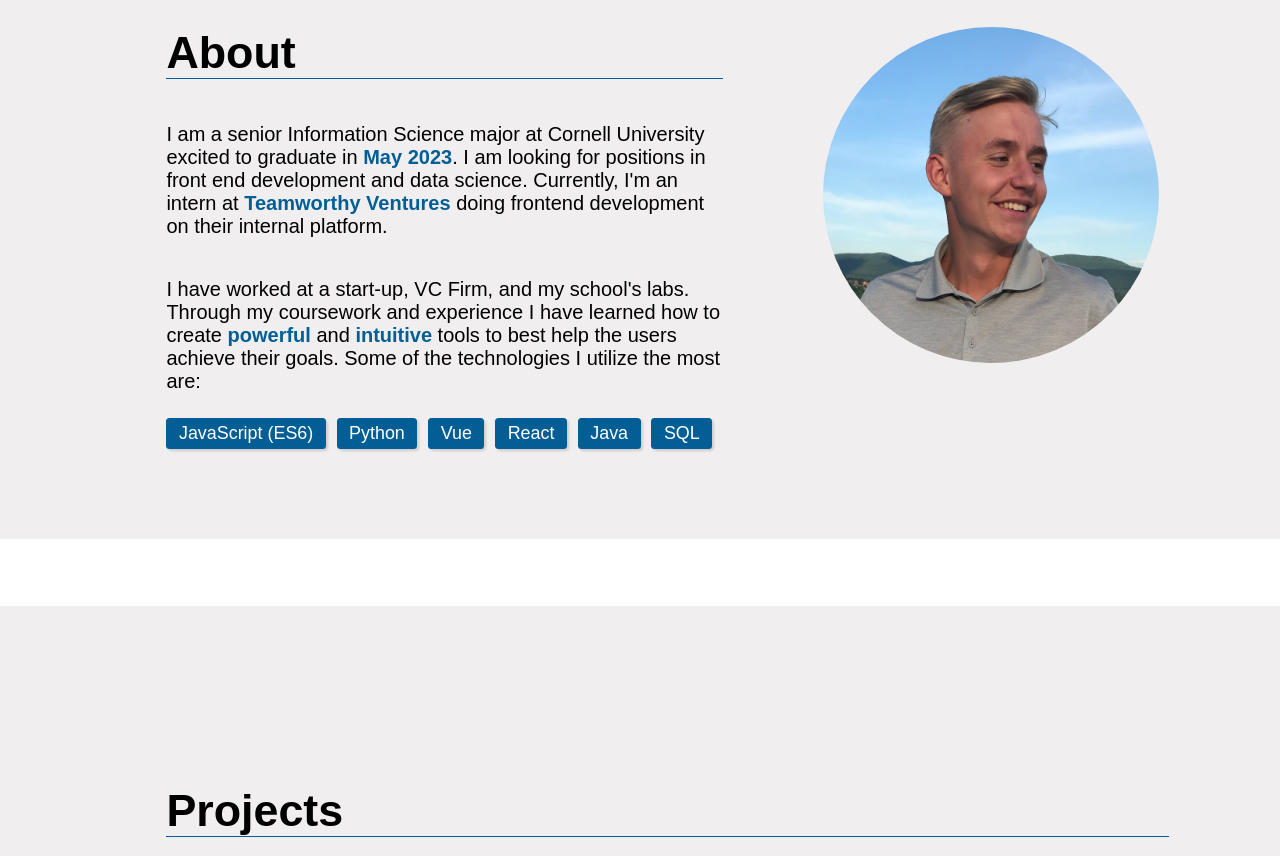
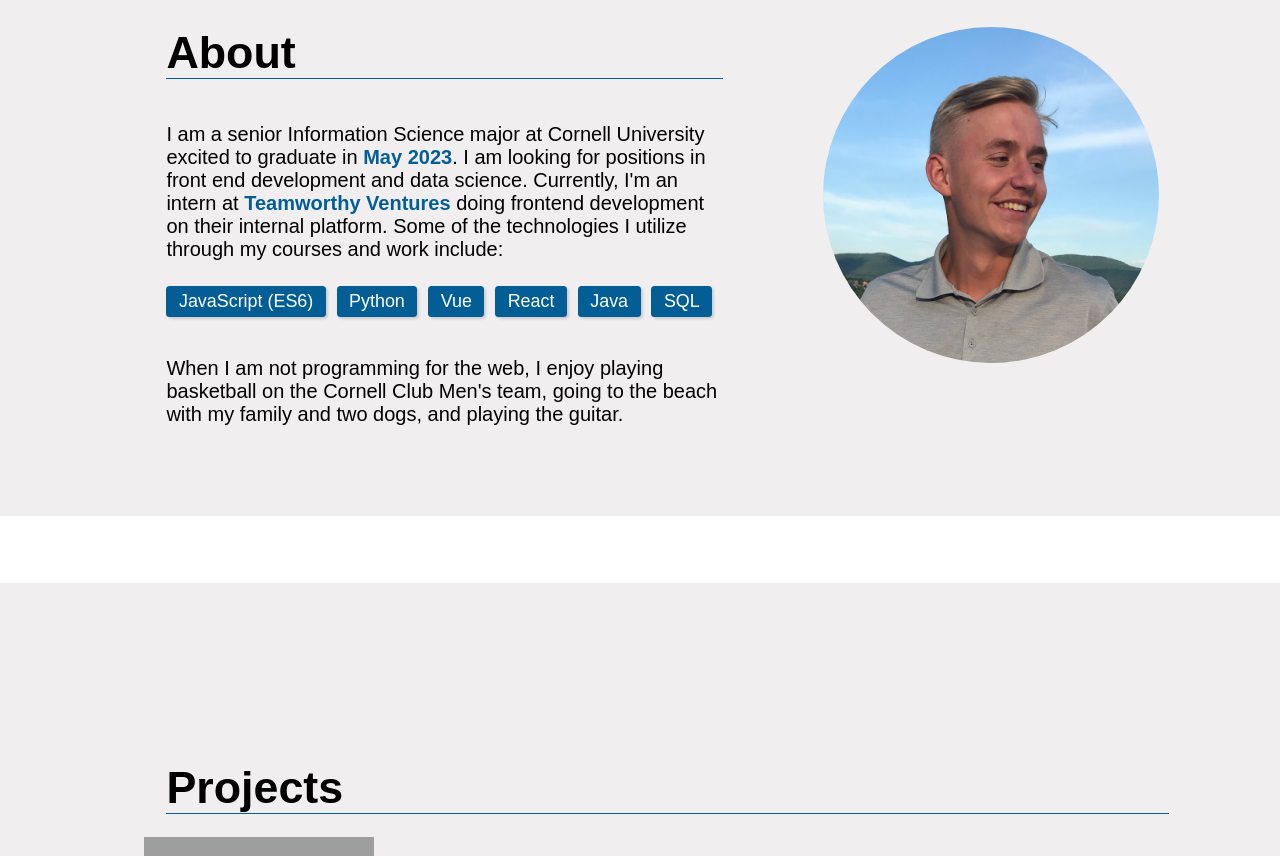
Before and after one commit to DGR40/vite-portfolio, a React (Vite) app: page / in a window 1280 px wide. Shown: the part 960-1816 px from the top of the page. Built offline with nearby package versions, Linux system fonts and the light colour scheme; grey boxes are pictures that could not be loaded.

Commit message:
updated about

```diff
--- a/src/routes/root.jsx
+++ b/src/routes/root.jsx
@@ -54,17 +54,10 @@ export default function Root() {
                     {" "}
                     Teamworthy Ventures{" "}
                   </a>
-                  doing frontend development on their internal platform.
+                  doing frontend development on their internal platform. Some of
+                  the technologies I utilize through my courses and work
+                  include:
                 </p>
-                <p id="about-second" class="about-words-p">
-                  I have worked at a start-up, VC Firm, and my school's labs.
-                  Through my coursework and experience I have learned how to
-                  create <span class="blue">powerful</span> and
-                  <span class="blue"> intuitive</span> tools to best help the
-                  users achieve their goals. Some of the technologies I utilize
-                  the most are:
-                </p>
-
                 <div class="tags">
                   <div class="tag">
                     <p>JavaScript (ES6)</p>
@@ -85,6 +78,11 @@ export default function Root() {
                     <p>SQL</p>
                   </div>
                 </div>
+                <p id="about-second" class="about-words-p">
+                  When I am not programming for the web, I enjoy playing
+                  basketball on the Cornell Club Men's team, going to the beach
+                  with my family and two dogs, and playing the guitar.
+                </p>
               </div>
             </div>
 
```
